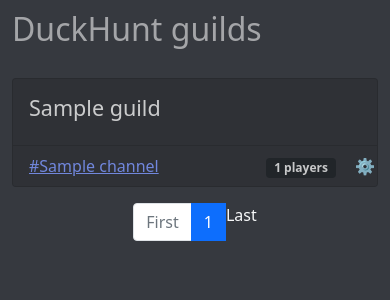
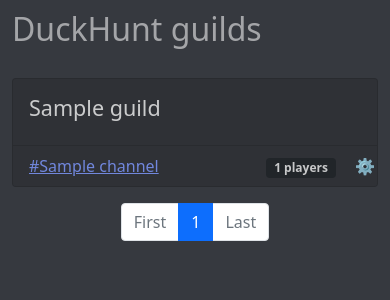
Before and after one commit to DuckHunt-discord/DHV4_Web, a Python web app: template src/templates/botdata/guilds.jinja2 in a window 390 px wide. Shown: the part 56-356 px from the top of the page. Run offline with Jinja, Linux system fonts and the light colour scheme; the template is opened without the code that fills it: most values are stand-ins (such as "Sample title", 1, 10 or a date in 2020).

Commit message:
Fix paginator Last link for phone version

```diff
--- a/src/templates/botdata/guilds.jinja2
+++ b/src/templates/botdata/guilds.jinja2
@@ -71,7 +71,8 @@
                     <li class="page-item"><a class="page-link" href="?page={{ guilds.paginator.num_pages }}">Last</a>
                     </li>
                 {% else %}
-                    <li class="page-item disabled"><a class="page-link" href="#">Last</a></li>
+                    <li class="page-item disabled"><a class="page-link" href="#" tabindex="-1"
+                                                      aria-disabled="true">Last</a></li>
                 {% endif %}
             </ul>
         </nav>
@@ -99,7 +100,8 @@
                     <li class="page-item"><a class="page-link" href="?page={{ guilds.paginator.num_pages }}">Last</a>
                     </li>
                 {% else %}
-                    <li class="page-item disabled">Last</li>
+                    <li class="page-item disabled"><a class="page-link" href="#" tabindex="-1"
+                                                      aria-disabled="true">Last</a></li>
                 {% endif %}
             </ul>
         </nav>
```
